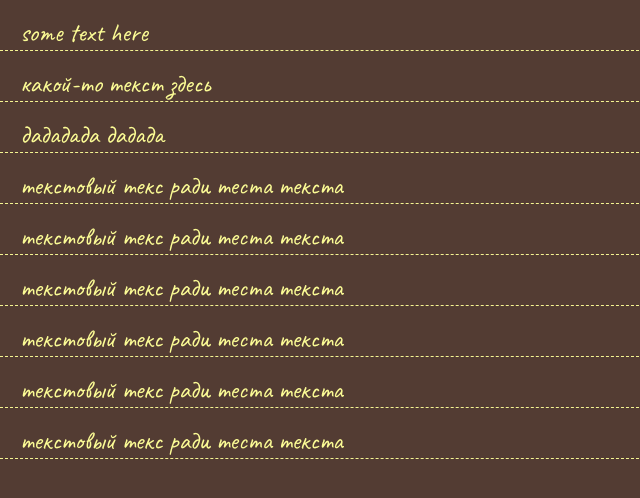
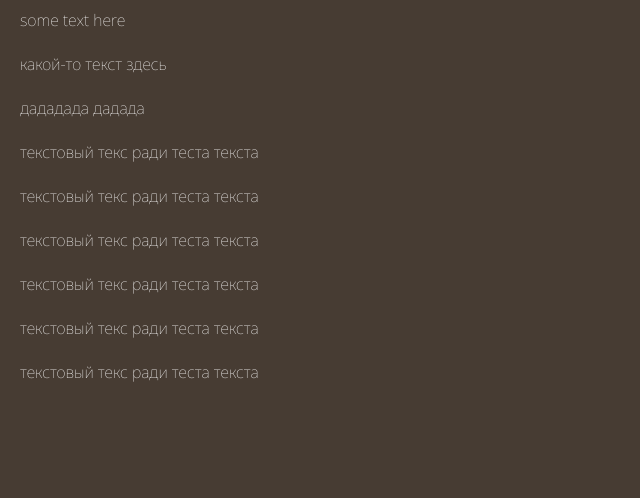
Before and after one commit to fakt309/ll, an Angular app: page / in a window 1280 px wide. Shown: the top 498 px of the page, without its empty margins (0-640 px from the left). Built offline with nearby package versions, Linux system fonts and the light colour scheme.

Commit message:
change design, fixed bugs

```diff
--- a/src/app/components/list-notes/list-notes.component.ts
+++ b/src/app/components/list-notes/list-notes.component.ts
@@ -1,4 +1,4 @@
-import { Component, OnInit, EventEmitter, ElementRef } from '@angular/core';
+import { Component, OnInit, EventEmitter, ElementRef, HostListener } from '@angular/core';
 import { Note } from '../../interfaces/note.interface';
 import { UpdateNote } from '../../interfaces/update-note.interface';
 
@@ -74,6 +74,10 @@ export class ListNotesComponent implements OnInit {
     private host: ElementRef
   ) { }
 
+  @HostListener('window:resize') onResize(): void {
+    (document.activeElement as any)?.blur()
+  }
+
   generateId(length: number = 16) {
       let text = '';
       const chars = 'ABCDEFGHIJKLMNOPQRSTUVWXYZabcdefghijklmnopqrstuvwxyz0123456789';
@@ -108,7 +112,7 @@ export class ListNotesComponent implements OnInit {
     }
   }
 
-  setFocusedNote(change: { note: Note | null, in: boolean, e: Event }): void {
+  setFocusedNote(change: { note: Note | null, in: boolean, e: Event | null }): void {
 
     if (change.in) {
       this.focusedNote = change.note
@@ -117,7 +121,7 @@ export class ListNotesComponent implements OnInit {
         const rectWrap = this.host.nativeElement.getBoundingClientRect()
         const rectEl = el.getBoundingClientRect()
         this.host.nativeElement.scrollTop = el.offsetTop-rectWrap.height/2+rectEl.height/2
-      }, 10)
+      }, 200)
 
     } else {
       this.focusedNote = null
--- a/src/app/components/note/note.component.html
+++ b/src/app/components/note/note.component.html
@@ -6,7 +6,7 @@
   autocapitalize="off"
   spellcheck="false"
   rows="1"
-  maxlength="50"
+  maxlength="100"
   [class.disabled]="disabled"
   (focus)="onFocus.emit({ note: note, in: true, e: $event })"
   (focusout)="onFocus.emit({ note: note, in: false, e: $event })"
--- a/src/app/components/note/note.component.scss
+++ b/src/app/components/note/note.component.scss
@@ -4,21 +4,21 @@
   flex-direction: row;
   align-items: center;
   justify-content: flex-start;
-  border-bottom: 1px dashed #f5f492;
 
   .value {
-    padding: 20px;
-    padding-bottom: 0px;
+    padding: 10px 20px;
+    //padding-bottom: 0px;
     flex: 1;
-    margin: 0px;
     border: none;
     outline: none;
     resize: none;
-    color: #fbfb95;
-    font-size: 26px;
-    line-height: 26px;
+    color: #ffffff; // #fbfb95
+    font-size: 16px;
+    font-weight: 100;
+    line-height: 20px;
     background: unset;
     height: 30px;
+    border-radius: 5px;
     transition-property: filter;
     transition-duration: 0.2s;
     transition-timing-function: ease;
--- a/src/app/components/note/note.component.ts
+++ b/src/app/components/note/note.component.ts
@@ -48,22 +48,23 @@ export class NoteComponent implements OnInit, AfterViewInit, OnDestroy {
   getRowsTextareaForString(el: any): number {
     const rect = el.getBoundingClientRect()
     const style = window.getComputedStyle(el)
-    const lineHeight = 30
-    const padding = 20
+    const lineHeight = 20
+    const padding = 10
 
     const textarea = document.createElement('textarea')
     textarea.value = el.value
     textarea.style.position = 'fixed'
     textarea.style.width = style.width
-    textarea.style.height = '30px'
+    textarea.style.height = '24px'
     textarea.style.fontSize = style.fontSize
+    textarea.style.fontWeight = style.fontWeight
     textarea.style.fontFamily = style.fontFamily
     textarea.style.padding = style.padding
     textarea.style.border = style.border
     textarea.style.outline = style.outline
 
     document.body.append(textarea)
-    const rows = (textarea.scrollHeight-padding-1)/lineHeight
+    const rows = (textarea.scrollHeight-2*padding)/lineHeight
     textarea.remove()
 
     return Math.floor(rows)
@@ -71,13 +72,13 @@ export class NoteComponent implements OnInit, AfterViewInit, OnDestroy {
 
   setHeightTextArea(): void {
     const el = this.textareaRef.nativeElement
-    const padding = 20
-    const lineHeight = 28
+    const padding = 10
+    const lineHeight = 20
 
     const rect = el.getBoundingClientRect()
     let rows = this.getRowsTextareaForString(el)
 
-    el.style.height = `${ rows < 2 ? 30 : lineHeight*rows}px`
+    el.style.height = `${ rows < 2 ? 24 : lineHeight*rows}px`
   }
 
   onInput(e: any): void {
@@ -89,6 +90,7 @@ export class NoteComponent implements OnInit, AfterViewInit, OnDestroy {
   pressEnterNote(e: Event): void {
     this.onCreate.emit(this.note)
     e.preventDefault()
+    e.stopPropagation()
   }
 
   pressBackspaceNote(e: any): void {
--- a/src/app/components/page-home/page-home.component.scss
+++ b/src/app/components/page-home/page-home.component.scss
@@ -4,7 +4,7 @@
   left: 0px;
   width: 100%;
   height: 100%;
-  background-color: #533c33;
+  background-color: #473C33;
 
   .list-notes {
     width: 100%;
--- a/src/app/directives/scroll.directive.ts
+++ b/src/app/directives/scroll.directive.ts
@@ -109,6 +109,8 @@ export class ScrollDirective implements AfterViewInit {
   generate(): void {
     let el: HTMLElement = this.host.nativeElement
 
+    const oldScrollPosition = el.scrollTop
+
     const margins = Array.from(el.querySelectorAll('.scroll-margin'))
     margins.forEach(element => element.remove());
 
@@ -170,7 +172,9 @@ export class ScrollDirective implements AfterViewInit {
     el.prepend(firstMargin)
     el.append(lastMargin)
 
-    Array.from(el.children).forEach((child: any) => child.style.flexShrink = '0');
+    Array.from(el.children).forEach((child: any) => child.style.flexShrink = '0')
+
+    el.scrollTop = oldScrollPosition
   }
 
   scrollToStart(): void {
--- a/src/index.html
+++ b/src/index.html
@@ -6,10 +6,13 @@
   <base href="/">
   <meta name="viewport" content="width=device-width, initial-scale=1">
   <link rel="icon" type="image/x-icon" href="favicon.ico">
+
   <link rel="preconnect" href="https://fonts.googleapis.com">
   <link rel="preconnect" href="https://fonts.gstatic.com" crossorigin>
   <link href="https://fonts.googleapis.com/css2?family=Caveat:wght@400;500;600;700&display=swap" rel="stylesheet">
   <link href="https://fonts.googleapis.com/css2?family=Ubuntu:ital,wght@0,300;0,400;0,500;0,700;1,300;1,400;1,500;1,700&display=swap" rel="stylesheet">
+  <link href="https://fonts.googleapis.com/css2?family=Ubuntu:ital,wght@0,300;0,400;0,500;0,700;1,300;1,400;1,500;1,700&display=swap" rel="stylesheet">
+  <link href="https://fonts.googleapis.com/css2?family=Noto+Sans:ital,wght@0,100;0,200;0,300;0,400;0,500;0,600;0,700;0,800;0,900;1,100;1,200;1,300;1,400;1,500;1,600;1,700;1,800;1,900&display=swap" rel="stylesheet">
 </head>
 <body>
   <app-root></app-root>
--- a/src/styles.scss
+++ b/src/styles.scss
@@ -11,7 +11,9 @@ body {
   height: 100%;
   overflow: hidden;
   -webkit-overflow-scrolling: touch;
-  font-family: 'Caveat', cursive;
+  //font-family: Ubuntu, sans-serif;
+  // font-family: 'Caveat', cursive;
+  font-family: 'Noto Sans', sans-serif;
 }
 
 ::-webkit-scrollbar {
@@ -20,5 +22,7 @@ body {
 }
 
 textarea {
-  font-family: 'Caveat', cursive;
+  //font-family: Ubuntu, sans-serif;
+  // font-family: 'Caveat', cursive;
+  font-family: 'Noto Sans', sans-serif;
 }
```
Also changed, not shown: 5 other files (tests, documents, lock files or other folders).
